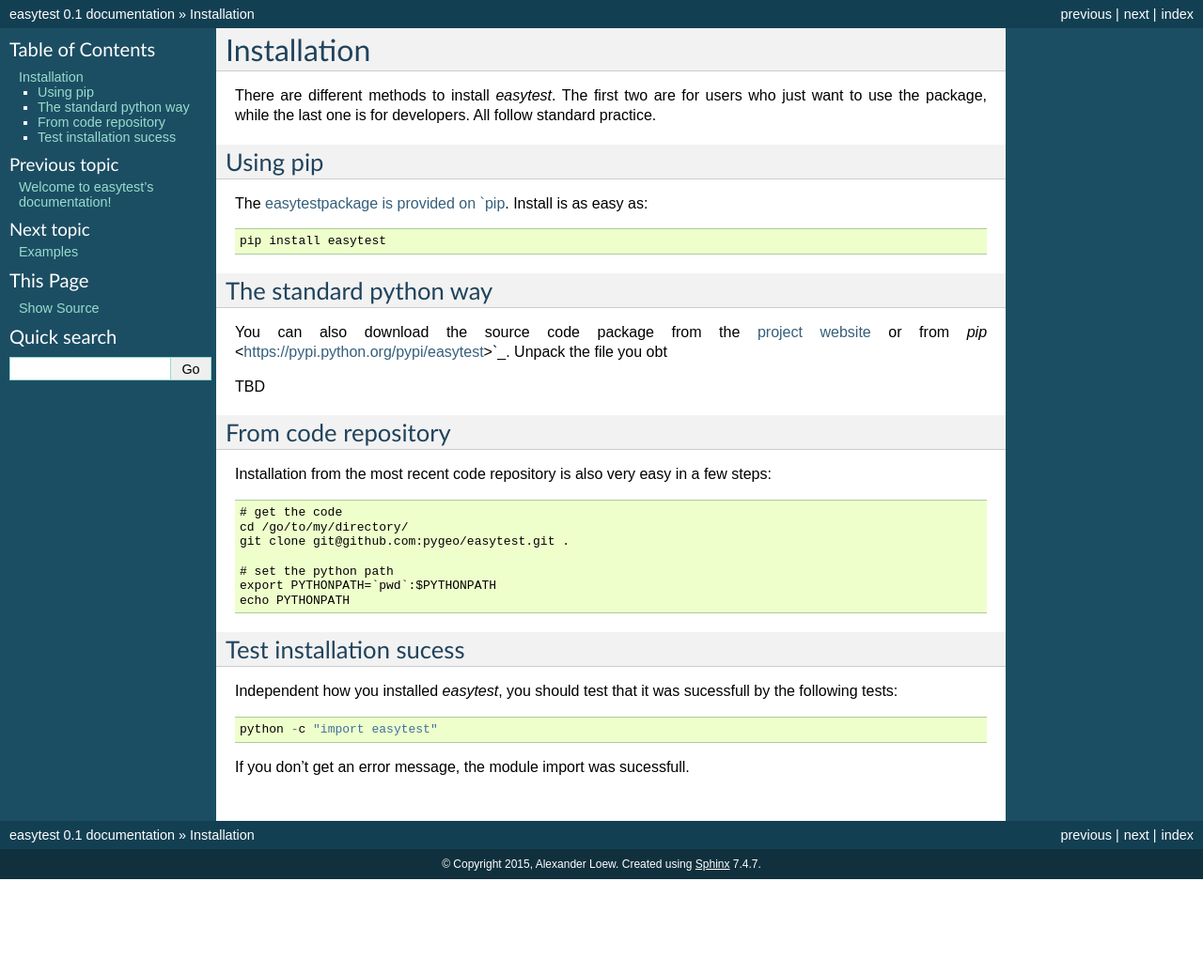
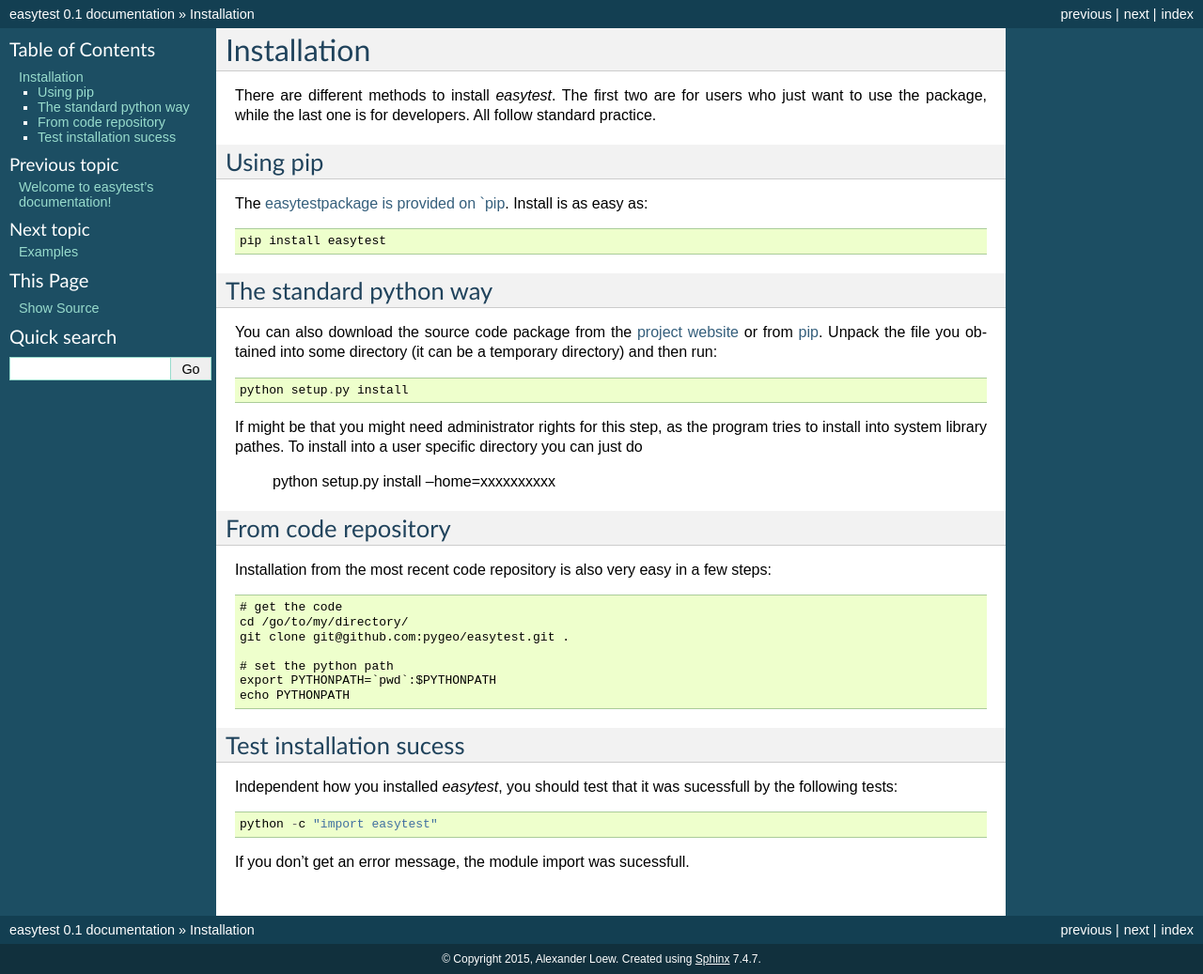
Before and after one commit to pygeo/easytest, a Sphinx documentation site: the page built from docs/source/installation.rst, in a window 1280 px wide. Shown: the whole page at 94% size. Built offline with Sphinx 7.4.7, drawn with Linux system fonts in a browser that asks for light colours; pages that are not in the unit, such as notebooks, are missing from menus; before the commit the page ends 936 px from its top, so only the background shows below that.

Commit message:
Update installation.rst

```diff
--- a/docs/source/installation.rst
+++ b/docs/source/installation.rst
@@ -13,11 +13,13 @@
 The standard python way
 -----------------------
 
-You can also download the source code package from the `project website <https://pypi.python.org/pypi/easytest>`_ or from `pip` <https://pypi.python.org/pypi/easytest>`_. Unpack the file you obt
+You can also download the source code package from the `project website <https://pypi.python.org/pypi/easytest>`_ or from `pip <https://pypi.python.org/pypi/easytest>`_. Unpack the file you obtained into some directory (it can be a temporary directory) and then run::
 
-TBD
+    python setup.py install
 
+If might be that you might need administrator rights for this step, as the program tries to install into system library pathes. To install into a user specific directory you can just do
 
+    python setup.py install --home=xxxxxxxxxx
 
 From code repository
 --------------------
```
